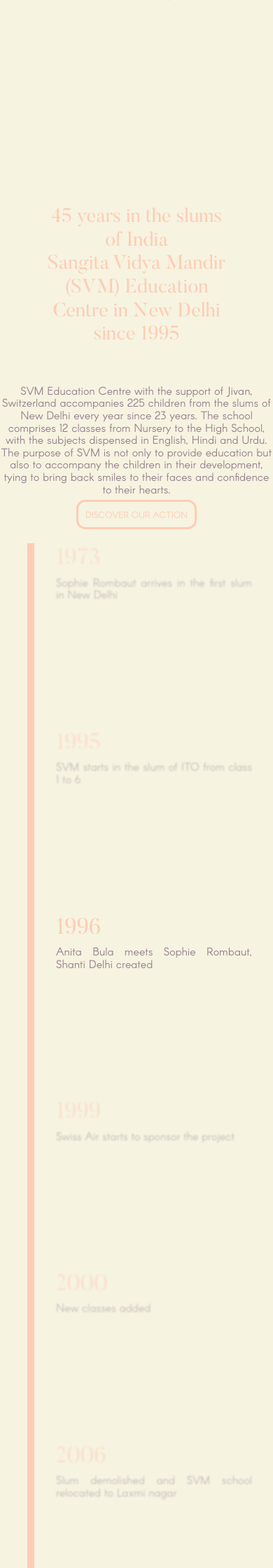
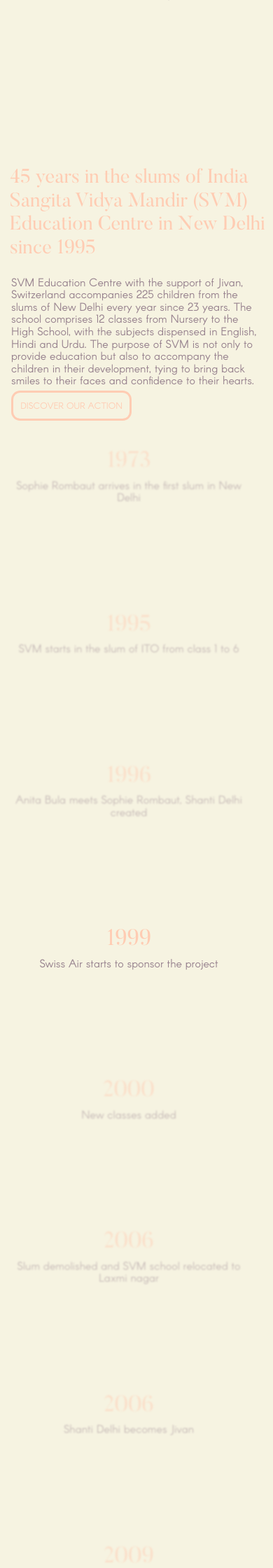
Before and after one commit to edelangh/jivan_foundation, a PHP site: page / in a window 390 px wide. Shown: the part 560-2800 px from the top of the page at 70% size. Run offline with PHP 8.4, Linux system fonts and the light colour scheme; data that the repository does not hold is empty; some libraries are stand-ins or nearby versions.

Commit message:
Responsive timeline

```diff
--- a/assets/css/global.css
+++ b/assets/css/global.css
@@ -570,8 +570,8 @@ li.partner {
 /* circle */
 
 .circle-header {
+    text-align: left;
     margin-top: 3em !important;
-    text-align: right!important;
 }
 
 .circle-container {
@@ -608,6 +608,10 @@ li.partner {
 }
 
 @media screen and (min-width: 780px) {
+
+    .cricle-align-right {
+        text-align: right;
+    }
 
     .circle-1 {
         max-width:  13em;
--- a/assets/css/timeline.css
+++ b/assets/css/timeline.css
@@ -18,6 +18,9 @@
   font-family: 'butlerregular';
   color: #ffccb3;
 }
+
+@media screen and (min-width: 767px) {
+
 .timeline:before {
   position: absolute;
   left: 50%;
@@ -28,6 +31,33 @@
   content: "";
   background: #ffccb3;
   z-index: -99999;
+}
+
+}
+
+.timeline-text-1 {
+  padding: 1em;
+  text-align: center;
+}
+
+.timeline-h3-1 {
+  text-align: left;
+  padding-left: .5em;
+}
+
+@media screen and (min-width: 767px) {
+  .timeline-h3-1 {
+    text-align: center;
+    margin: 1em 10%;
+    width: 80%;
+  }
+}
+
+@media screen and (max-width: 767px) {
+  .timeline-text-1 {
+    padding: 1em;
+    text-align: left;
+  }
 }
 
 @media only screen and (max-width: 767px) {
@@ -54,6 +84,7 @@
   display: flex;
   position: relative;
 }
+
 
 /* title */
 .timeline-item:before {
@@ -97,10 +128,18 @@
   margin: -50px 0 20px 0;
 }
 @media only screen and (max-width: 767px) {
+  .center-mob {
+    text-align: center;
+  }
   .timeline-item {
     align-self: baseline !important;
     width: 100%;
-    padding: 0 30px 150px 80px;
+    text-align: center;
+    padding: 0 30px 120px .5em;
+  }
+
+  .timeline-item > p {
+    text-align: center;
   }
   .timeline-item:before {
     left: 10px !important;
--- a/page_index.php
+++ b/page_index.php
@@ -68,9 +68,9 @@
           </div>
         </div>
       </div>
-      <div class="col-md-6" style="text-align: right;">
-      <h1 class="circle-header title"><?php echo $LANG["circle_title"]; ?></h1>
-        <p style="text-align: right;"><?php echo $LANG["circle"] ?></p>
+      <div class="col-md-6 cricle-align-right">
+      <h1 class="cricle-align-right circle-header title"><?php echo $LANG["circle_title"]; ?></h1>
+        <p class="cricle-align-right"><?php echo $LANG["circle"] ?></p>
         <b>
           <a style="line-height: 5;" class="blink" href="?page=who_story">
           <?php echo $LANG["read_our_story"]; ?>
--- a/timeline.php
+++ b/timeline.php
@@ -1,7 +1,7 @@
-<h3 style="text-align: center; padding: 1em; margin: 1em 10%; width: 80%;">
+<h3 class="timeline-h3-1">
    <?php echo $LANG["timeline_title"]; ?>
 </h3>
-<p style="text-align: center" >
+<p class="timeline-text-1" >
    <?php echo $LANG["timeline_p"]?>
    </br>
 	</br>
@@ -22,7 +22,7 @@
             ?>
             <p class="timeline__content-desc">
             	<h2><?php echo $event["date"]; ?></h2>
-            	<p><?php echo $event["desc"]; ?></p>
+            	<p class="center-mob"><?php echo $event["desc"]; ?></p>
             </p>
          </div>
       	</div>
```
